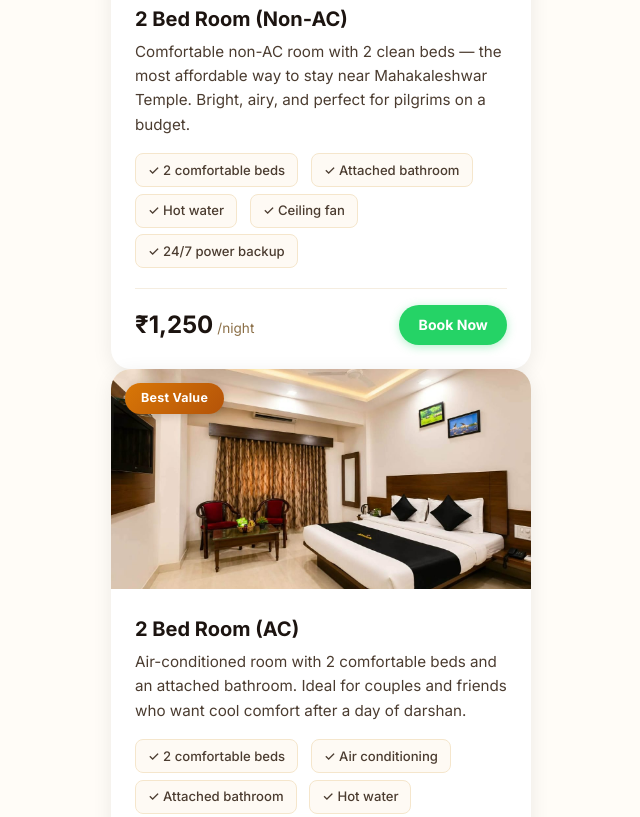
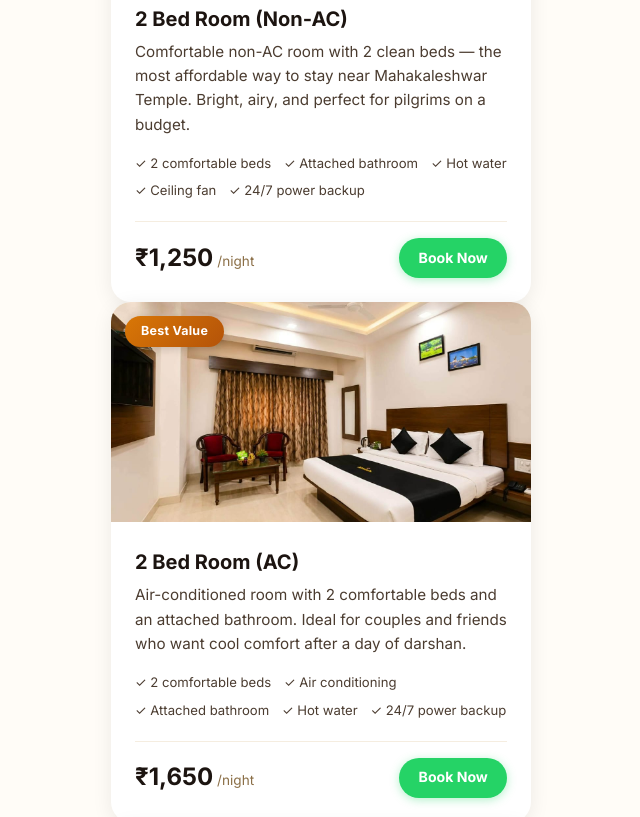
Before and after one commit to AmanVatsSharma/mahakal-bhakta-nivas-ujjain, an Astro site: page / in a window 1280 px wide. Shown: the part 1775-2592 px from the top of the page, without its empty margins (319-959 px from the left). Built offline with nearby package versions, Linux system fonts and the light colour scheme; Astro itself is replaced by a stand-in of ours; a web font is replaced by a local one.

Commit message:
fix: remove pill borders from room features on homepage
- Remove background, border, padding, and border-radius from .room-features li
- Add list-style: none and padding: 0 to .room-features
- Features now display as simple inline checkmarks matching rooms page

Co-Authored-By: Claude Fable 5.1 <noreply@anthropic.com>

```diff
--- a/src/pages/index.astro
+++ b/src/pages/index.astro
@@ -944,6 +944,8 @@ const TRIP_GUIDES = [
 		flex-wrap: wrap;
 		gap: 0.4rem 0.8rem;
 		margin-bottom: 1.25rem;
+		padding: 0;
+		list-style: none;
 	}
 
 	.room-features li {
@@ -952,11 +954,7 @@ const TRIP_GUIDES = [
 		display: inline-flex;
 		align-items: center;
 		gap: 0.35rem;
-		padding: 0.35rem 0.75rem;
-		background: #fefaf4;
-		border-radius: 8px;
-		border: 1px solid #f5e6cc;
-		font-weight: 500;
+		line-height: 1.6;
 	}
 
 	.room-footer {
```
